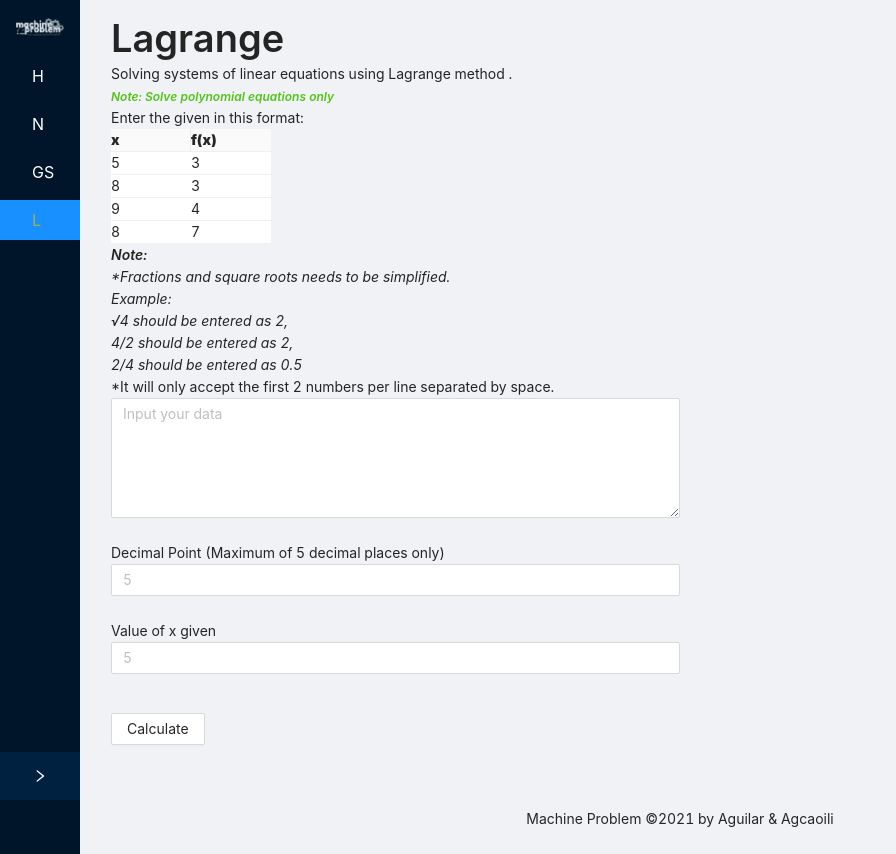
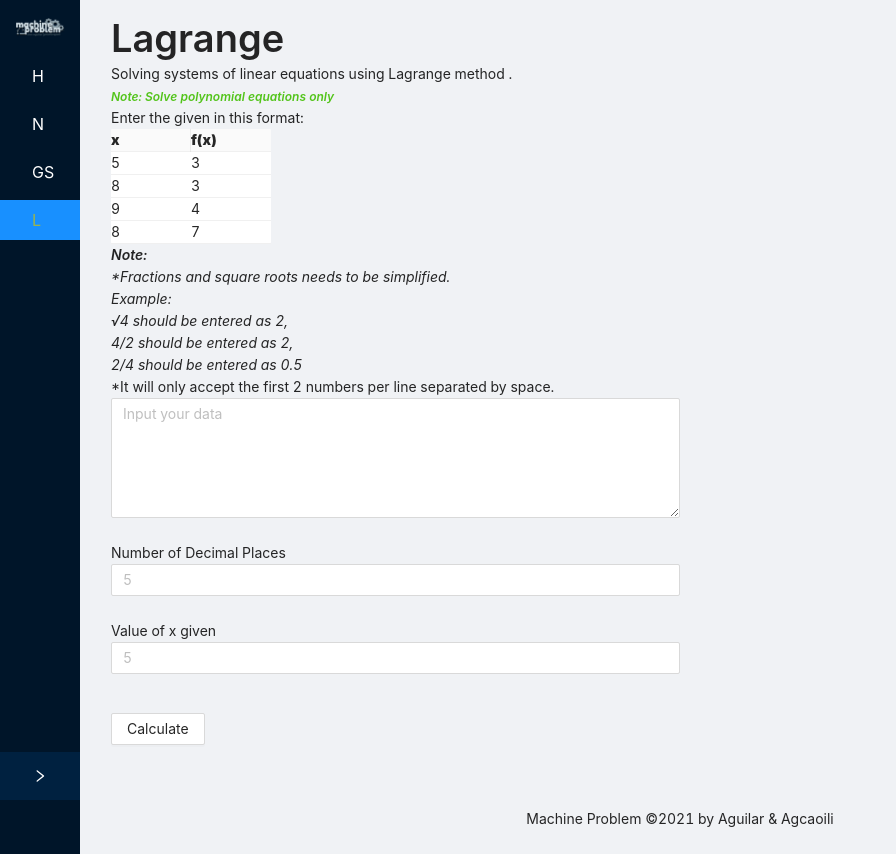
Before and after one commit to diontristen/math221_mod1, a React (Create React App) app: page /lagrange in a window 1280 px wide. Shown: the whole page, without its empty margins (0-896 px from the left). Built offline with nearby package versions, Linux system fonts and the light colour scheme.

Commit message:
lagrange

```diff
--- a/src/pages/ lagrange.jsx
+++ b/src/pages/ lagrange.jsx
@@ -216,9 +216,7 @@ export default function  LagrangePage() {
                                   message: 'This field is required!',
                                 },
                                 ]}>
-                                    <Text >
-                                        Decimal Point (Maximum of 5 decimal places only)
-                                    </Text>
+                                    Number of Decimal Places
                                     <Input type="number" onChange={changeDecimal} placeholder="5" />
                             </Form.Item>
                             <Form.Item name="valx"
@@ -229,9 +227,7 @@ export default function  LagrangePage() {
                                     },
                                     ]}
                             >
-                                    <Text>
                                         Value of x given
-                                    </Text>
                                     <Input type="number" onChange={changeValX}  placeholder="5" />
                             </Form.Item>
                             <Form.Item>
```
